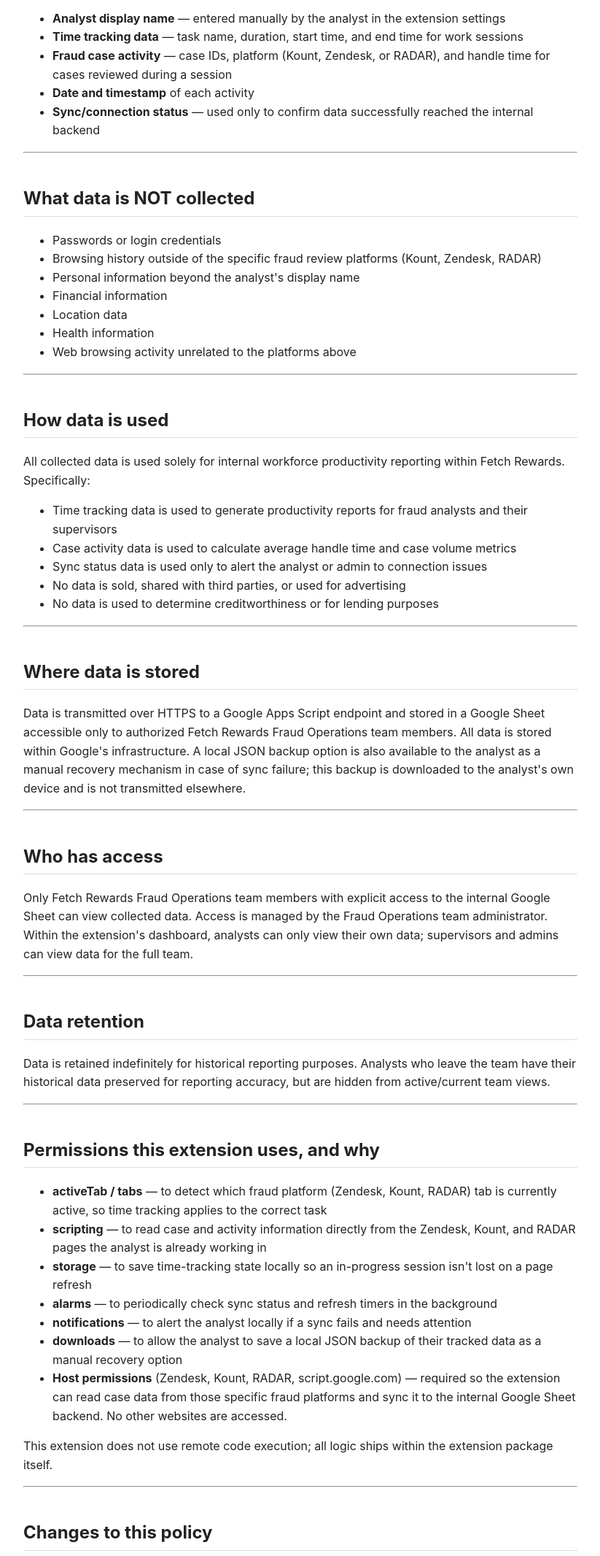
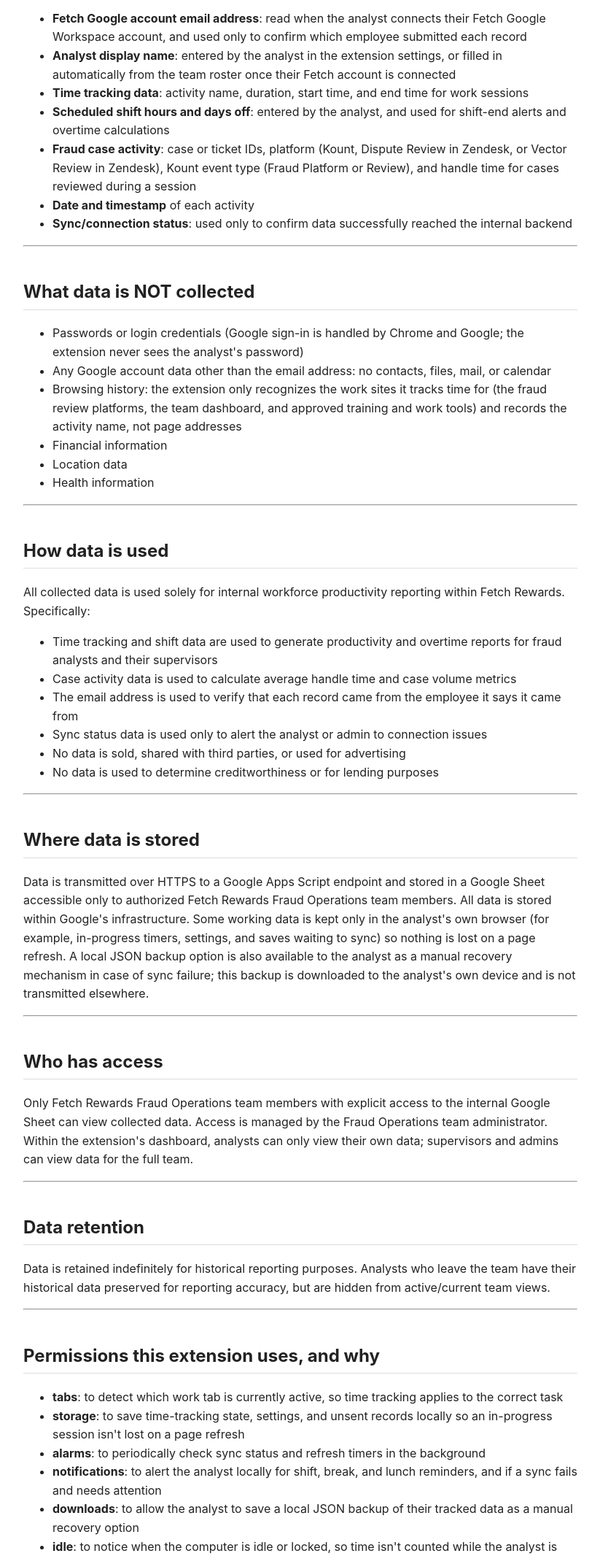
Before and after one commit to byork-fetch/Fetch-Productivity-Suite, a plain HTML site: page privacy-policy.html in a window 1280 px wide. Shown: the part 511-2643 px from the top of the page at 73% size, without its empty margins (228-1051 px from the left). Drawn offline with Linux system fonts and the light colour scheme.

Commit message:
Revise privacy policy for Fetch Productivity Suite
Updated privacy policy to reflect changes in data collection and usage, including new data points and permissions.

```diff
--- a/privacy-policy.html
+++ b/privacy-policy.html
@@ -11,7 +11,7 @@ h2 { margin-top: 1.8em; border-bottom: 1px solid #ddd; padding-bottom: 4px; }
 </head>
 <body>
 <h1>Privacy Policy for Fetch Productivity Suite</h1>
-<p><strong>Last updated:</strong> July 2026
+<p><strong>Last updated:</strong> November 2026
 <strong>Maintained by:</strong> Fetch Rewards Fraud Operations</p>
 <hr />
 <h2>What this extension does</h2>
@@ -20,36 +20,38 @@ h2 { margin-top: 1.8em; border-bottom: 1px solid #ddd; padding-bottom: 4px; }
 <h2>What data is collected</h2>
 <p>The extension collects the following data:</p>
 <ul>
-<li><strong>Analyst display name</strong> — entered manually by the analyst in the extension settings</li>
-<li><strong>Time tracking data</strong> — task name, duration, start time, and end time for work sessions</li>
-<li><strong>Fraud case activity</strong> — case IDs, platform (Kount, Zendesk, or RADAR), and handle time for cases reviewed during a session</li>
+<li><strong>Fetch Google account email address</strong>: read when the analyst connects their Fetch Google Workspace account, and used only to confirm which employee submitted each record</li>
+<li><strong>Analyst display name</strong>: entered by the analyst in the extension settings, or filled in automatically from the team roster once their Fetch account is connected</li>
+<li><strong>Time tracking data</strong>: activity name, duration, start time, and end time for work sessions</li>
+<li><strong>Scheduled shift hours and days off</strong>: entered by the analyst, and used for shift-end alerts and overtime calculations</li>
+<li><strong>Fraud case activity</strong>: case or ticket IDs, platform (Kount, Dispute Review in Zendesk, or Vector Review in Zendesk), Kount event type (Fraud Platform or Review), and handle time for cases reviewed during a session</li>
 <li><strong>Date and timestamp</strong> of each activity</li>
-<li><strong>Sync/connection status</strong> — used only to confirm data successfully reached the internal backend</li>
+<li><strong>Sync/connection status</strong>: used only to confirm data successfully reached the internal backend</li>
 </ul>
 <hr />
 <h2>What data is NOT collected</h2>
 <ul>
-<li>Passwords or login credentials</li>
-<li>Browsing history outside of the specific fraud review platforms (Kount, Zendesk, RADAR)</li>
-<li>Personal information beyond the analyst's display name</li>
+<li>Passwords or login credentials (Google sign-in is handled by Chrome and Google; the extension never sees the analyst's password)</li>
+<li>Any Google account data other than the email address: no contacts, files, mail, or calendar</li>
+<li>Browsing history: the extension only recognizes the work sites it tracks time for (the fraud review platforms, the team dashboard, and approved training and work tools) and records the activity name, not page addresses</li>
 <li>Financial information</li>
 <li>Location data</li>
 <li>Health information</li>
-<li>Web browsing activity unrelated to the platforms above</li>
 </ul>
 <hr />
 <h2>How data is used</h2>
 <p>All collected data is used solely for internal workforce productivity reporting within Fetch Rewards. Specifically:</p>
 <ul>
-<li>Time tracking data is used to generate productivity reports for fraud analysts and their supervisors</li>
+<li>Time tracking and shift data are used to generate productivity and overtime reports for fraud analysts and their supervisors</li>
 <li>Case activity data is used to calculate average handle time and case volume metrics</li>
+<li>The email address is used to verify that each record came from the employee it says it came from</li>
 <li>Sync status data is used only to alert the analyst or admin to connection issues</li>
 <li>No data is sold, shared with third parties, or used for advertising</li>
 <li>No data is used to determine creditworthiness or for lending purposes</li>
 </ul>
 <hr />
 <h2>Where data is stored</h2>
-<p>Data is transmitted over HTTPS to a Google Apps Script endpoint and stored in a Google Sheet accessible only to authorized Fetch Rewards Fraud Operations team members. All data is stored within Google's infrastructure. A local JSON backup option is also available to the analyst as a manual recovery mechanism in case of sync failure; this backup is downloaded to the analyst's own device and is not transmitted elsewhere.</p>
+<p>Data is transmitted over HTTPS to a Google Apps Script endpoint and stored in a Google Sheet accessible only to authorized Fetch Rewards Fraud Operations team members. All data is stored within Google's infrastructure. Some working data is kept only in the analyst's own browser (for example, in-progress timers, settings, and saves waiting to sync) so nothing is lost on a page refresh. A local JSON backup option is also available to the analyst as a manual recovery mechanism in case of sync failure; this backup is downloaded to the analyst's own device and is not transmitted elsewhere.</p>
 <hr />
 <h2>Who has access</h2>
 <p>Only Fetch Rewards Fraud Operations team members with explicit access to the internal Google Sheet can view collected data. Access is managed by the Fraud Operations team administrator. Within the extension's dashboard, analysts can only view their own data; supervisors and admins can view data for the full team.</p>
@@ -59,13 +61,14 @@ h2 { margin-top: 1.8em; border-bottom: 1px solid #ddd; padding-bottom: 4px; }
 <hr />
 <h2>Permissions this extension uses, and why</h2>
 <ul>
-<li><strong>activeTab / tabs</strong> — to detect which fraud platform (Zendesk, Kount, RADAR) tab is currently active, so time tracking applies to the correct task</li>
-<li><strong>scripting</strong> — to read case and activity information directly from the Zendesk, Kount, and RADAR pages the analyst is already working in</li>
-<li><strong>storage</strong> — to save time-tracking state locally so an in-progress session isn't lost on a page refresh</li>
-<li><strong>alarms</strong> — to periodically check sync status and refresh timers in the background</li>
-<li><strong>notifications</strong> — to alert the analyst locally if a sync fails and needs attention</li>
-<li><strong>downloads</strong> — to allow the analyst to save a local JSON backup of their tracked data as a manual recovery option</li>
-<li><strong>Host permissions</strong> (Zendesk, Kount, RADAR, script.google.com) — required so the extension can read case data from those specific fraud platforms and sync it to the internal Google Sheet backend. No other websites are accessed.</li>
+<li><strong>tabs</strong>: to detect which work tab is currently active, so time tracking applies to the correct task</li>
+<li><strong>storage</strong>: to save time-tracking state, settings, and unsent records locally so an in-progress session isn't lost on a page refresh</li>
+<li><strong>alarms</strong>: to periodically check sync status and refresh timers in the background</li>
+<li><strong>notifications</strong>: to alert the analyst locally for shift, break, and lunch reminders, and if a sync fails and needs attention</li>
+<li><strong>downloads</strong>: to allow the analyst to save a local JSON backup of their tracked data as a manual recovery option</li>
+<li><strong>idle</strong>: to notice when the computer is idle or locked, so time isn't counted while the analyst is away</li>
+<li><strong>identity</strong>: to sign the analyst in with their Fetch Google Workspace account (email scope only) so the backend can verify who submitted each record</li>
+<li><strong>Host permissions</strong> (Zendesk, Kount, script.google.com): required so the extension can read case data from those specific fraud platforms and sync it to the internal Google Sheet backend. No other websites' content is read.</li>
 </ul>
 <p>This extension does not use remote code execution; all logic ships within the extension package itself.</p>
 <hr />
```
